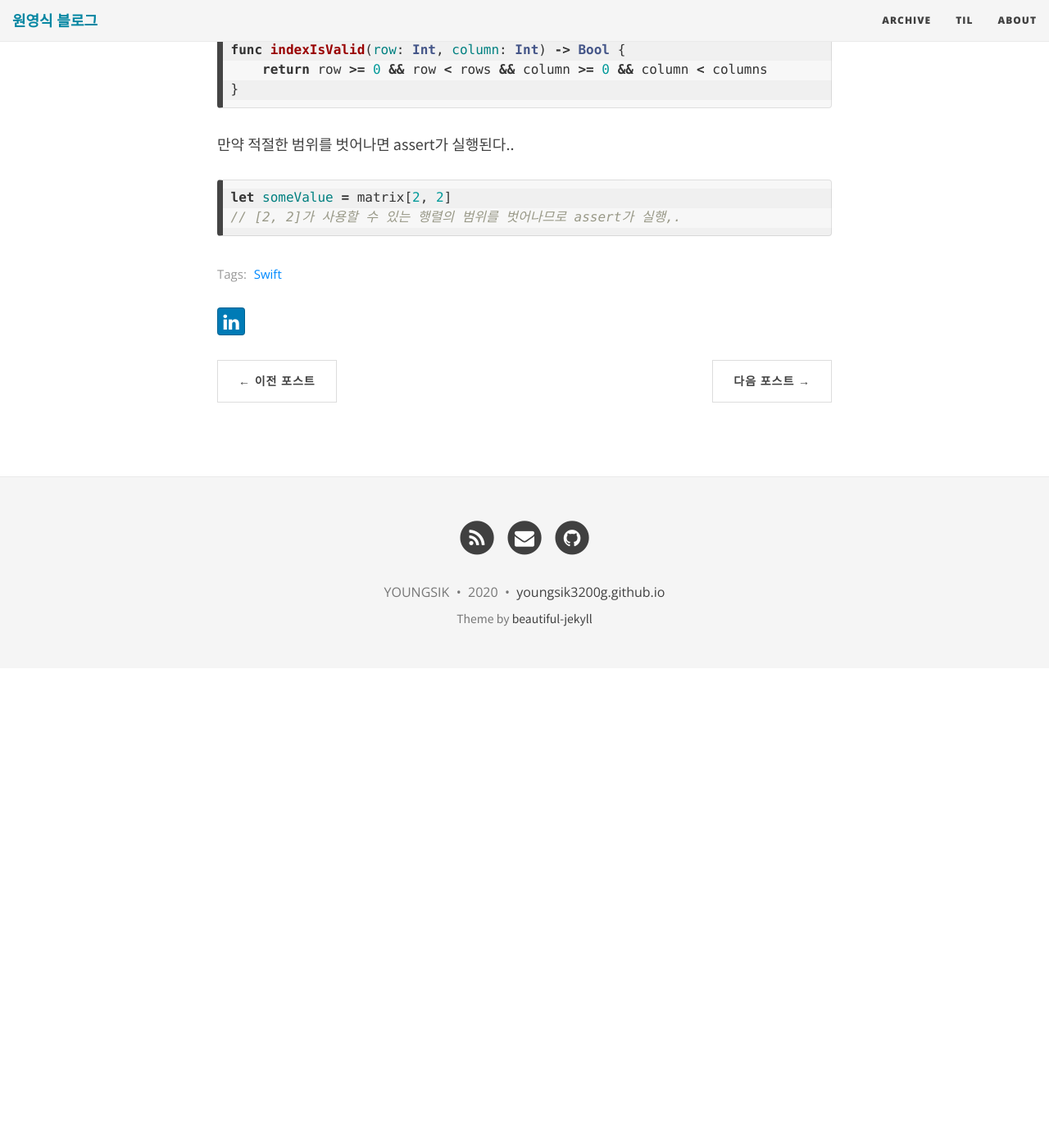
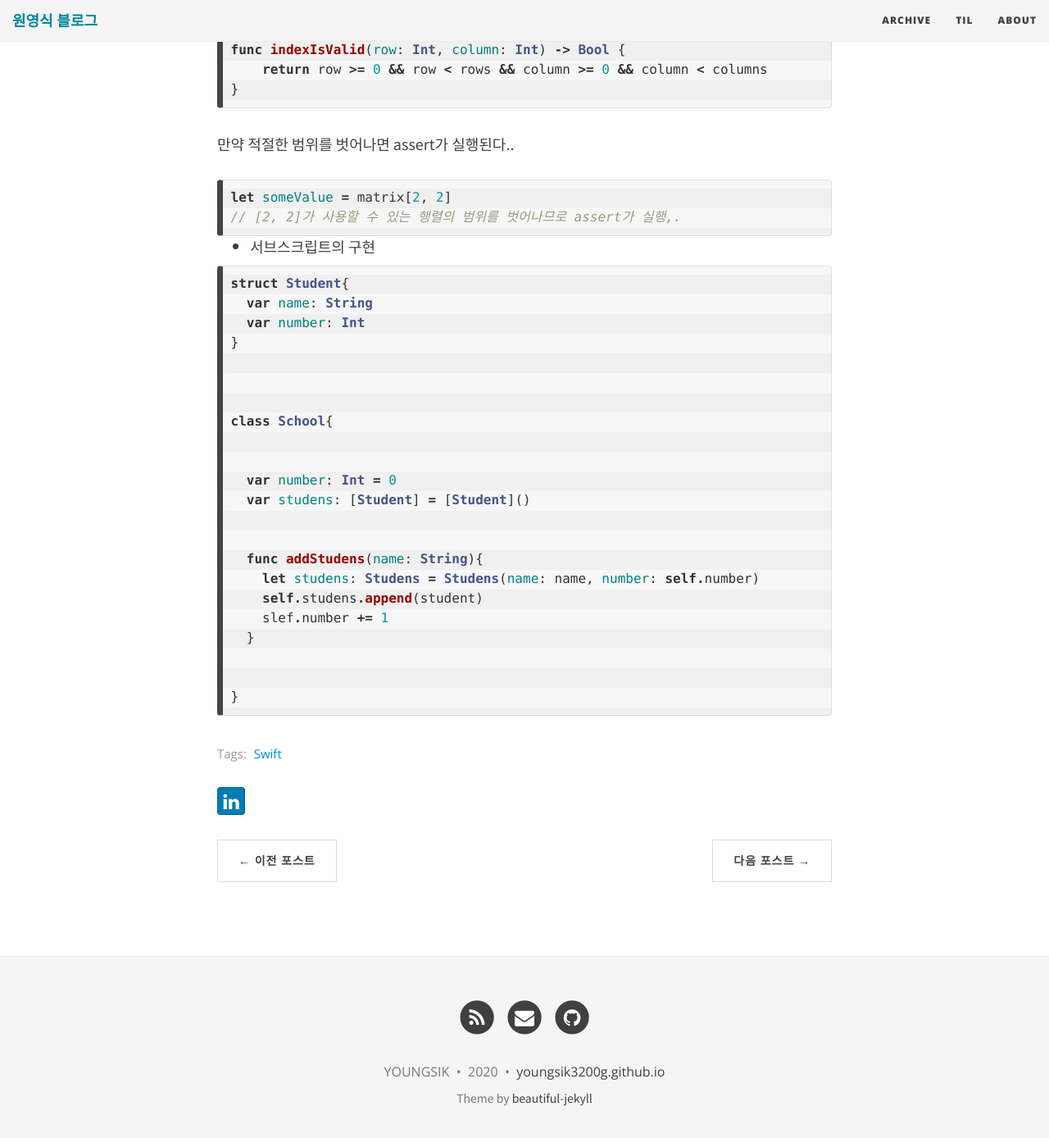
Before and after one commit to youngsikwon/github.io, a Jekyll site: the page built from _posts/2020-09-14-Swift-Subscript.md, in a window 1280 px wide and 1400 px high, scrolled down 3779 px. Shown: the top 1388 px of the window at 82% size. Built offline with Jekyll 4.4.1, drawn with Linux system fonts in a browser that asks for light colours; nearby versions of some CDN libraries; comment, search, counter and statistics services are not loaded; before the commit the page ends 4594 px from its top, so only the background shows below that.

Commit message:
작성중

````diff
--- a/_posts/2020-09-14-Swift-Subscript.md
+++ b/_posts/2020-09-14-Swift-Subscript.md
@@ -135,3 +135,31 @@ func indexIsValid(row: Int, column: Int) -> Bool {
 let someValue = matrix[2, 2]
 // [2, 2]가 사용할 수 있는 행렬의 범위를 벗어나므로 assert가 실행,.
 ```
+
+
+- 서브스크립트의 구현
+
+```swift
+struct Student{
+  var name: String
+  var number: Int
+}
+
+
+
+class School{
+
+
+  var number: Int = 0
+  var studens: [Student] = [Student]()
+
+
+  func addStudens(name: String){
+    let studens: Studens = Studens(name: name, number: self.number)
+    self.studens.append(student)
+    slef.number += 1
+  }
+
+
+}
+```
````
